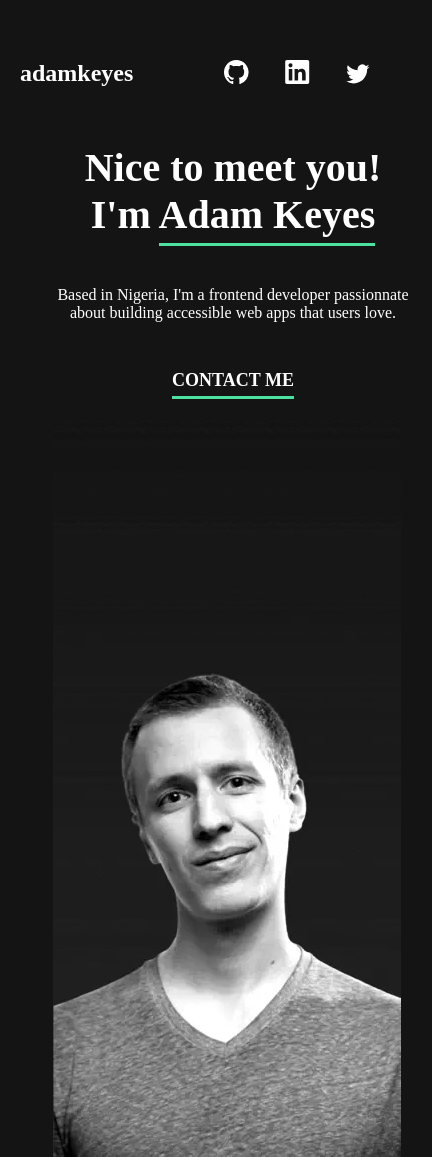
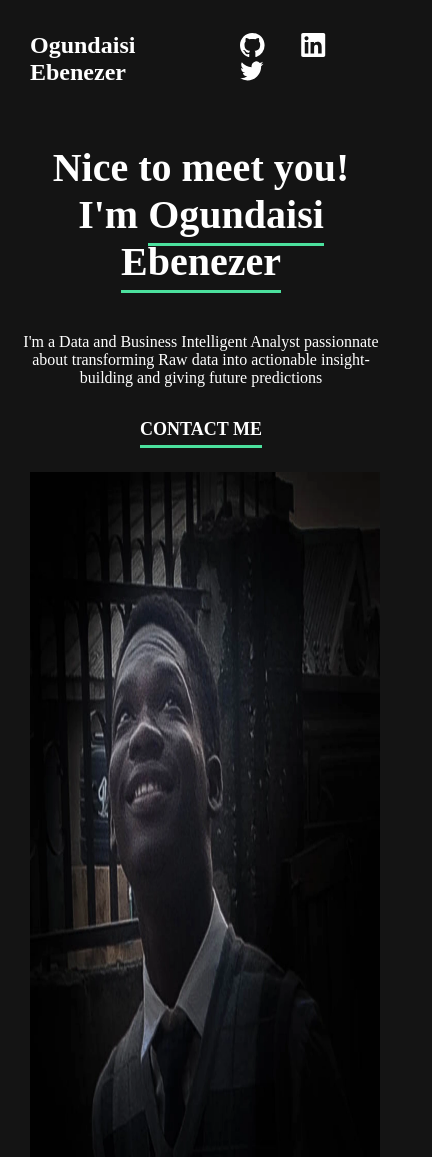
Before and after one commit to Marvel123g/Portfolio2, a plain HTML site: page index.html in a window 390 px wide. Shown: the top 1157 px of the page, 432 px wide, since content can reach past the window. Drawn offline with Linux system fonts and the light colour scheme.

Commit message:
changed the profile and the about text

```diff
--- a/index.html
+++ b/index.html
@@ -10,7 +10,7 @@
     <div class="container">
         <div class="header-section">
             <nav class="flex">
-                <p>adamkeyes</p>
+                <p>Ogundaisi Ebenezer</p>
                 <div class="nav-links">
                     <a href="#" class="ml">
                         <img src="assets/images/icon-github.svg" alt="">
@@ -26,15 +26,15 @@
             <header>
                 <div class="about mt-2">
                     <h1>Nice to meet you!</h1>
-                    <h1>I'm <span class="name underline pb">Adam Keyes</span></h1>
-                    <p class="proffesion">Based in Nigeria, I'm a frontend developer passionnate about building accessible web apps that users love.</p>
+                    <h1>I'm <span class="name underline pb">Ogundaisi Ebenezer</span></h1>
+                    <p class="proffesion">I'm a Data and Business Intelligent Analyst passionnate about transforming Raw data into actionable insight-building and giving future predictions </p>
                     <div class="contact-me">
                         <b class=" underline pb">CONTACT ME</b>
                     </div>
                 </div>
                 <div class="image-section">
-                    <img src="assets/images/image-profile-desktop.webp" alt="" class="desktop">
-                    <img src="assets/images/image-profile-mobile.webp" alt="" class="mobile">
+                    <img src="assets/images/IMG_avatar.webp" alt="" class="desktop">
+                    <!-- <img src="assets/images/image-profile-mobile.webp" alt="" class="mobile"> -->
                 </div>
             </header>
         </div>
--- a/scss/_base.scss
+++ b/scss/_base.scss
@@ -11,10 +11,11 @@
 body{
     background-color: $black;
     color: $white;
+    display: flex;
+    flex-direction: column;
+    align-items: center;
     @media (max-width:480px) {
         width: 100%;
-        margin-left: 2rem;
-        // min-height: 100vh;
     }
 }
 .container{
@@ -29,7 +30,10 @@ body{
     @media (max-width:640px) {
         width: 70%;
     }
+    @media (max-width:480px) {
+        min-width: 350px;
+    }
 }
-.mobile{
-    @include show-mobile-only;
-}
+// .mobile{
+//     @include show-mobile-only;
+// }
--- a/scss/_header.scss
+++ b/scss/_header.scss
@@ -16,9 +16,8 @@ header{
     .image-section{
         .desktop{
             width: 100%;
-            max-width: 450px;
-            min-height: 100vh;
-            @include show-desktop-only;
+            max-width: 500px;
+            min-height: 90vh;
         }
     }
     @media (max-width:1200px) {
@@ -26,7 +25,8 @@ header{
         .image-section{
             .desktop{
                 position: relative;
-                right: -30px;
+                right: -10px;
+                z-index: -1;
             }
         }
     }
@@ -76,6 +76,10 @@ header{
     }
 }
 .contact-me{
+    @media (max-width:480px) {
+        margin-bottom: 2rem;
+        margin-top: -1rem;
+    }
     b{
         font-size: 18px;
         cursor: pointer;
--- a/scss/_nav.scss
+++ b/scss/_nav.scss
@@ -2,16 +2,11 @@
 
 nav{
     @include flex;
-    height: 9.2rem;
     position: absolute;
     top: 0;
-    left: 50%;
-    transform: translateX(-50%);
-    z-index: 2;
-    width: 75%;
-    @media (max-width:480px) {
-        width: 100%;
-    }
+    margin-top: 2rem;
+    padding: 0 7rem;
+    width: 100%;
     p{
         cursor: pointer;
         transition: transform 1s ease;
@@ -19,15 +14,14 @@ nav{
             transform: scale(1.1);
         }
     }
-    @media (max-width:1200px) {
-        width: 90%;
-        padding: 0 20px;
-    }
     @media (max-width:900px) {
         width: 100%;
+        padding:0 30px;
+        left: 0;
     }
 }
 .nav-links{
+    z-index: 999;
     a img{
         cursor: pointer;
         transition: transform 0.3s ease;
--- a/scss/_variable.scss
+++ b/scss/_variable.scss
@@ -19,4 +19,4 @@ $breakpoints:(
 $fontSm:1.2rem;
 $fontMd:1.5rem;
 $fontLg:2rem;
-$fontXl:4.5rem;
+$fontXl:3.8rem;
```
Also changed, not shown: assets/images/IMG_avatar.webp (added), index.css, 1 other file.
